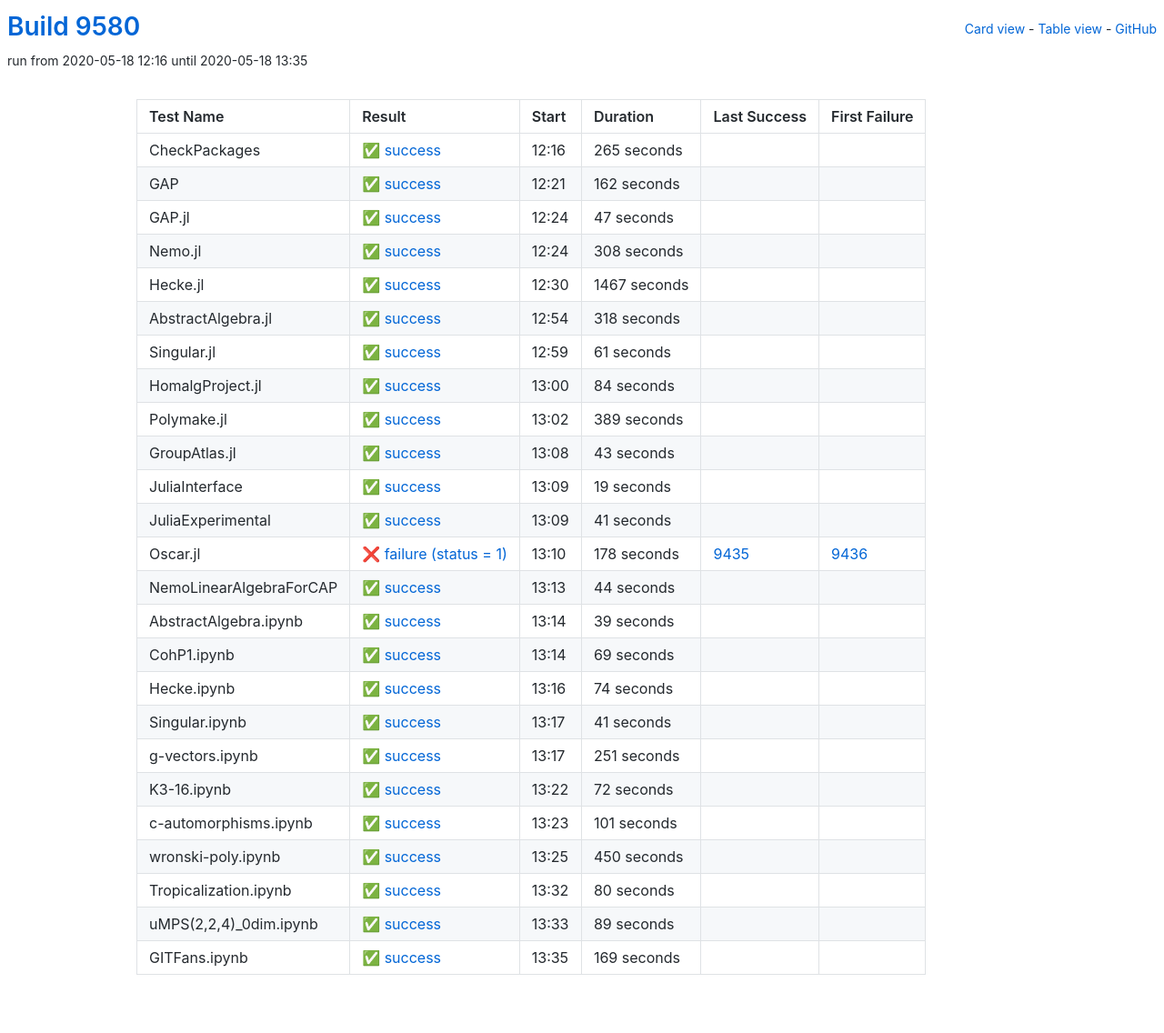
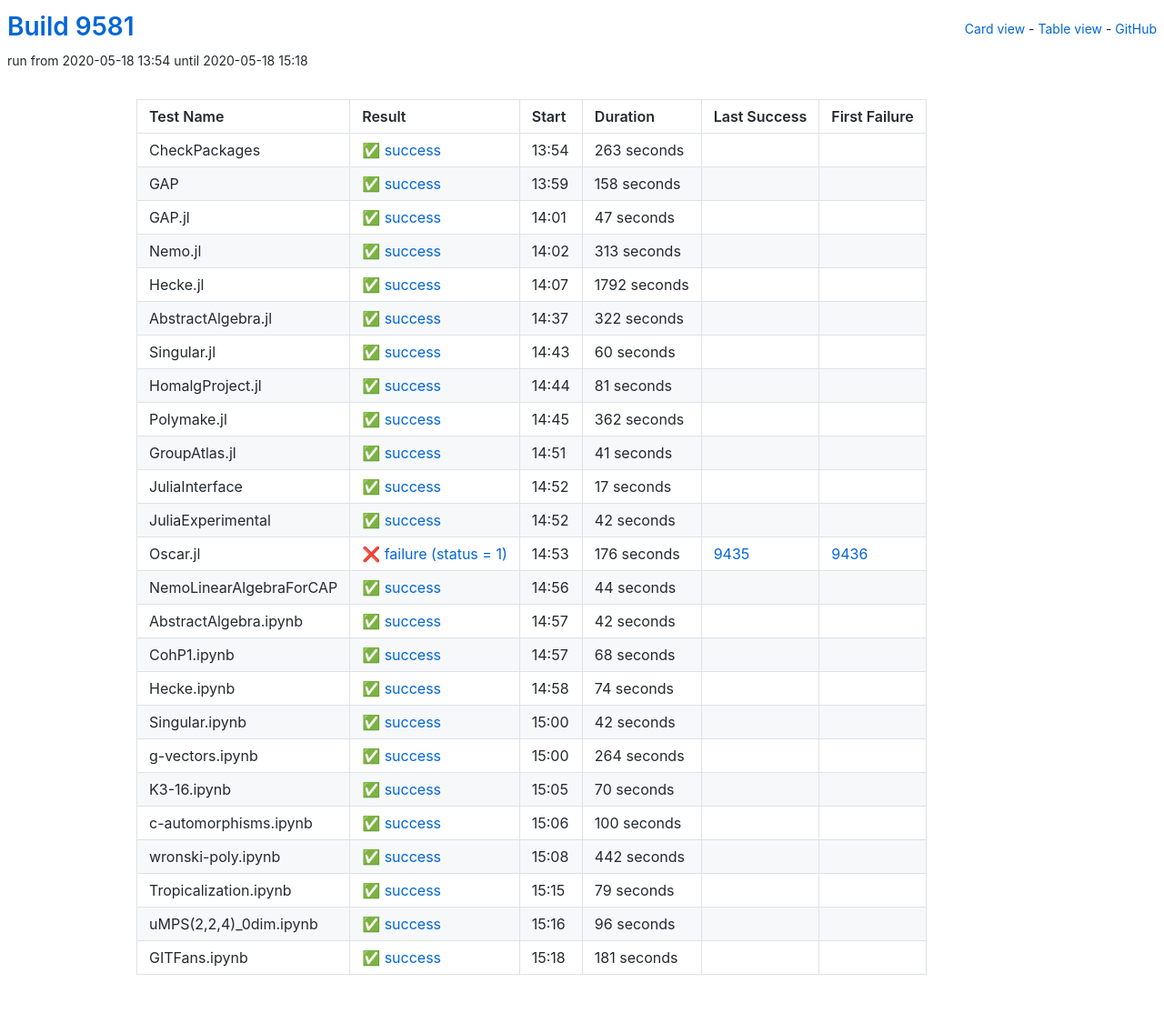
Before and after one commit to oscar-system/oscar-ci-status, a Jekyll site: the page built from table.html, in a window 1280 px wide. Shown: the whole page at 91% size. Built offline with Jekyll 4.4.1, drawn with Linux system fonts in a browser that asks for light colours.

Commit message:
Build 9581

```diff
--- a/_data/ci.yml
+++ b/_data/ci.yml
@@ -1,29 +1,29 @@
-build: 9580
-build_url: https://oscarci.mathematik.uni-kl.de/job/oscar/9580/
+build: 9581
+build_url: https://oscarci.mathematik.uni-kl.de/job/oscar/9581/
 job: oscar
 tests:
-- duration: 265
+- duration: 263
   exitcode: 0
   first_failure: false
   first_failure_url: null
   id: checkpackages
   last_success: false
   last_success_url: null
-  log: https://oscarci.mathematik.uni-kl.de/job/oscar/9580/artifact/logs/build-9580/CheckPackages.log
+  log: https://oscarci.mathematik.uni-kl.de/job/oscar/9581/artifact/logs/build-9581/CheckPackages.log
   name: CheckPackages
-  start: 2020-05-18 12:16
+  start: 2020-05-18 13:54
   status: success
   success: true
-- duration: 162
+- duration: 158
   exitcode: 0
   first_failure: false
   first_failure_url: null
   id: gap
   last_success: false
   last_success_url: null
-  log: https://oscarci.mathematik.uni-kl.de/job/oscar/9580/artifact/logs/build-9580/GAP.log
+  log: https://oscarci.mathematik.uni-kl.de/job/oscar/9581/artifact/logs/build-9581/GAP.log
   name: GAP
-  start: 2020-05-18 12:21
+  start: 2020-05-18 13:59
   status: success
   success: true
 - duration: 47
@@ -33,129 +33,129 @@ tests:
   id: gap-jl
   last_success: false
   last_success_url: null
-  log: https://oscarci.mathematik.uni-kl.de/job/oscar/9580/artifact/logs/build-9580/GAP.jl.log
+  log: https://oscarci.mathematik.uni-kl.de/job/oscar/9581/artifact/logs/build-9581/GAP.jl.log
   name: GAP.jl
-  start: 2020-05-18 12:24
+  start: 2020-05-18 14:01
   status: success
   success: true
-- duration: 308
+- duration: 313
   exitcode: 0
   first_failure: false
   first_failure_url: null
   id: nemo-jl
   last_success: false
   last_success_url: null
-  log: https://oscarci.mathematik.uni-kl.de/job/oscar/9580/artifact/logs/build-9580/Nemo.jl.log
+  log: https://oscarci.mathematik.uni-kl.de/job/oscar/9581/artifact/logs/build-9581/Nemo.jl.log
   name: Nemo.jl
-  start: 2020-05-18 12:24
+  start: 2020-05-18 14:02
   status: success
   success: true
-- duration: 1467
+- duration: 1792
   exitcode: 0
   first_failure: false
   first_failure_url: null
   id: hecke-jl
   last_success: false
   last_success_url: null
-  log: https://oscarci.mathematik.uni-kl.de/job/oscar/9580/artifact/logs/build-9580/Hecke.jl.log
+  log: https://oscarci.mathematik.uni-kl.de/job/oscar/9581/artifact/logs/build-9581/Hecke.jl.log
   name: Hecke.jl
-  start: 2020-05-18 12:30
+  start: 2020-05-18 14:07
   status: success
   success: true
-- duration: 318
+- duration: 322
   exitcode: 0
   first_failure: false
   first_failure_url: null
   id: abstractalgebra-jl
   last_success: false
   last_success_url: null
-  log: https://oscarci.mathematik.uni-kl.de/job/oscar/9580/artifact/logs/build-9580/AbstractAlgebra.jl.log
+  log: https://oscarci.mathematik.uni-kl.de/job/oscar/9581/artifact/logs/build-9581/AbstractAlgebra.jl.log
   name: AbstractAlgebra.jl
-  start: 2020-05-18 12:54
+  start: 2020-05-18 14:37
   status: success
   success: true
-- duration: 61
+- duration: 60
   exitcode: 0
   first_failure: false
   first_failure_url: null
   id: singular-jl
   last_success: false
   last_success_url: null
-  log: https://oscarci.mathematik.uni-kl.de/job/oscar/9580/artifact/logs/build-9580/Singular.jl.log
+  log: https://oscarci.mathematik.uni-kl.de/job/oscar/9581/artifact/logs/build-9581/Singular.jl.log
   name: Singular.jl
-  start: 2020-05-18 12:59
+  start: 2020-05-18 14:43
   status: success
   success: true
-- duration: 84
+- duration: 81
   exitcode: 0
   first_failure: false
   first_failure_url: null
   id: homalgproject-jl
   last_success: false
   last_success_url: null
-  log: https://oscarci.mathematik.uni-kl.de/job/oscar/9580/artifact/logs/build-9580/HomalgProject.jl.log
+  log: https://oscarci.mathematik.uni-kl.de/job/oscar/9581/artifact/logs/build-9581/HomalgProject.jl.log
   name: HomalgProject.jl
-  start: 2020-05-18 13:00
+  start: 2020-05-18 14:44
   status: success
   success: true
-- duration: 389
+- duration: 362
   exitcode: 0
   first_failure: false
   first_failure_url: null
   id: polymake-jl
   last_success: false
   last_success_url: null
-  log: https://oscarci.mathematik.uni-kl.de/job/oscar/9580/artifact/logs/build-9580/Polymake.jl.log
+  log: https://oscarci.mathematik.uni-kl.de/job/oscar/9581/artifact/logs/build-9581/Polymake.jl.log
   name: Polymake.jl
-  start: 2020-05-18 13:02
+  start: 2020-05-18 14:45
   status: success
   success: true
-- duration: 43
+- duration: 41
   exitcode: 0
   first_failure: false
   first_failure_url: null
   id: groupatlas-jl
   last_success: false
   last_success_url: null
-  log: https://oscarci.mathematik.uni-kl.de/job/oscar/9580/artifact/logs/build-9580/GroupAtlas.jl.log
+  log: https://oscarci.mathematik.uni-kl.de/job/oscar/9581/artifact/logs/build-9581/GroupAtlas.jl.log
   name: GroupAtlas.jl
-  start: 2020-05-18 13:08
+  start: 2020-05-18 14:51
   status: success
   success: true
-- duration: 19
+- duration: 17
   exitcode: 0
   first_failure: false
   first_failure_url: null
   id: juliainterface
   last_success: false
   last_success_url: null
-  log: https://oscarci.mathematik.uni-kl.de/job/oscar/9580/artifact/logs/build-9580/JuliaInterface.log
+  log: https://oscarci.mathematik.uni-kl.de/job/oscar/9581/artifact/logs/build-9581/JuliaInterface.log
   name: JuliaInterface
-  start: 2020-05-18 13:09
+  start: 2020-05-18 14:52
   status: success
   success: true
-- duration: 41
+- duration: 42
   exitcode: 0
   first_failure: false
   first_failure_url: null
   id: juliaexperimental
   last_success: false
   last_success_url: null
-  log: https://oscarci.mathematik.uni-kl.de/job/oscar/9580/artifact/logs/build-9580/JuliaExperimental.log
+  log: https://oscarci.mathematik.uni-kl.de/job/oscar/9581/artifact/logs/build-9581/JuliaExperimental.log
   name: JuliaExperimental
-  start: 2020-05-18 13:09
+  start: 2020-05-18 14:52
   status: success
   success: true
-- duration: 178
+- duration: 176
   exitcode: 1
   first_failure: 9436
   first_failure_url: https://oscarci.mathematik.uni-kl.de/job/oscar/9436/
   id: oscar-jl
   last_success: 9435
   last_success_url: https://oscarci.mathematik.uni-kl.de/job/oscar/9435/
-  log: https://oscarci.mathematik.uni-kl.de/job/oscar/9580/artifact/logs/build-9580/Oscar.jl.log
+  log: https://oscarci.mathematik.uni-kl.de/job/oscar/9581/artifact/logs/build-9581/Oscar.jl.log
   name: Oscar.jl
-  start: 2020-05-18 13:10
+  start: 2020-05-18 14:53
   status: failure
   success: false
 - duration: 44
@@ -165,33 +165,33 @@ tests:
   id: nemolinearalgebraforcap
   last_success: false
   last_success_url: null
-  log: https://oscarci.mathematik.uni-kl.de/job/oscar/9580/artifact/logs/build-9580/NemoLinearAlgebraForCAP.log
+  log: https://oscarci.mathematik.uni-kl.de/job/oscar/9581/artifact/logs/build-9581/NemoLinearAlgebraForCAP.log
   name: NemoLinearAlgebraForCAP
-  start: 2020-05-18 13:13
+  start: 2020-05-18 14:56
   status: success
   success: true
-- duration: 39
+- duration: 42
   exitcode: 0
   first_failure: false
   first_failure_url: null
   id: abstractalgebra-ipynb
   last_success: false
   last_success_url: null
-  log: https://oscarci.mathematik.uni-kl.de/job/oscar/9580/artifact/logs/build-9580/AbstractAlgebra.ipynb.log
+  log: https://oscarci.mathematik.uni-kl.de/job/oscar/9581/artifact/logs/build-9581/AbstractAlgebra.ipynb.log
   name: AbstractAlgebra.ipynb
-  start: 2020-05-18 13:14
+  start: 2020-05-18 14:57
   status: success
   success: true
-- duration: 69
+- duration: 68
   exitcode: 0
   first_failure: false
   first_failure_url: null
   id: cohp1-ipynb
   last_success: false
   last_success_url: null
-  log: https://oscarci.mathematik.uni-kl.de/job/oscar/9580/artifact/logs/build-9580/CohP1.ipynb.log
+  log: https://oscarci.mathematik.uni-kl.de/job/oscar/9581/artifact/logs/build-9581/CohP1.ipynb.log
   name: CohP1.ipynb
-  start: 2020-05-18 13:14
+  start: 2020-05-18 14:57
   status: success
   success: true
 - duration: 74
@@ -201,104 +201,104 @@ tests:
   id: hecke-ipynb
   last_success: false
   last_success_url: null
-  log: https://oscarci.mathematik.uni-kl.de/job/oscar/9580/artifact/logs/build-9580/Hecke.ipynb.log
+  log: https://oscarci.mathematik.uni-kl.de/job/oscar/9581/artifact/logs/build-9581/Hecke.ipynb.log
   name: Hecke.ipynb
-  start: 2020-05-18 13:16
+  start: 2020-05-18 14:58
   status: success
   success: true
-- duration: 41
+- duration: 42
   exitcode: 0
   first_failure: false
   first_failure_url: null
   id: singular-ipynb
   last_success: false
   last_success_url: null
-  log: https://oscarci.mathematik.uni-kl.de/job/oscar/9580/artifact/logs/build-9580/Singular.ipynb.log
+  log: https://oscarci.mathematik.uni-kl.de/job/oscar/9581/artifact/logs/build-9581/Singular.ipynb.log
   name: Singular.ipynb
-  start: 2020-05-18 13:17
+  start: 2020-05-18 15:00
   status: success
   success: true
-- duration: 251
+- duration: 264
   exitcode: 0
   first_failure: false
   first_failure_url: null
   id: g-vectors-ipynb
   last_success: false
   last_success_url: null
-  log: https://oscarci.mathematik.uni-kl.de/job/oscar/9580/artifact/logs/build-9580/g-vectors.ipynb.log
+  log: https://oscarci.mathematik.uni-kl.de/job/oscar/9581/artifact/logs/build-9581/g-vectors.ipynb.log
   name: g-vectors.ipynb
-  start: 2020-05-18 13:17
+  start: 2020-05-18 15:00
   status: success
   success: true
-- duration: 72
+- duration: 70
   exitcode: 0
   first_failure: false
   first_failure_url: null
   id: k3-16-ipynb
   last_success: false
   last_success_url: null
-  log: https://oscarci.mathematik.uni-kl.de/job/oscar/9580/artifact/logs/build-9580/K3-16.ipynb.log
+  log: https://oscarci.mathematik.uni-kl.de/job/oscar/9581/artifact/logs/build-9581/K3-16.ipynb.log
   name: K3-16.ipynb
-  start: 2020-05-18 13:22
+  start: 2020-05-18 15:05
   status: success
   success: true
-- duration: 101
+- duration: 100
   exitcode: 0
   first_failure: false
   first_failure_url: null
   id: c-automorphisms-ipynb
   last_success: false
   last_success_url: null
-  log: https://oscarci.mathematik.uni-kl.de/job/oscar/9580/artifact/logs/build-9580/c-automorphisms.ipynb.log
+  log: https://oscarci.mathematik.uni-kl.de/job/oscar/9581/artifact/logs/build-9581/c-automorphisms.ipynb.log
   name: c-automorphisms.ipynb
-  start: 2020-05-18 13:23
+  start: 2020-05-18 15:06
   status: success
   success: true
-- duration: 450
+- duration: 442
   exitcode: 0
   first_failure: false
   first_failure_url: null
   id: wronski-poly-ipynb
   last_success: false
   last_success_url: null
-  log: https://oscarci.mathematik.uni-kl.de/job/oscar/9580/artifact/logs/build-9580/wronski-poly.ipynb.log
+  log: https://oscarci.mathematik.uni-kl.de/job/oscar/9581/artifact/logs/build-9581/wronski-poly.ipynb.log
   name: wronski-poly.ipynb
-  start: 2020-05-18 13:25
+  start: 2020-05-18 15:08
   status: success
   success: true
-- duration: 80
+- duration: 79
   exitcode: 0
   first_failure: false
   first_failure_url: null
   id: tropicalization-ipynb
   last_success: false
   last_success_url: null
-  log: https://oscarci.mathematik.uni-kl.de/job/oscar/9580/artifact/logs/build-9580/Tropicalization.ipynb.log
+  log: https://oscarci.mathematik.uni-kl.de/job/oscar/9581/artifact/logs/build-9581/Tropicalization.ipynb.log
   name: Tropicalization.ipynb
-  start: 2020-05-18 13:32
+  start: 2020-05-18 15:15
   status: success
   success: true
-- duration: 89
+- duration: 96
   exitcode: 0
   first_failure: false
   first_failure_url: null
   id: umps-2-2-4-0dim-ipynb
   last_success: false
   last_success_url: null
-  log: https://oscarci.mathematik.uni-kl.de/job/oscar/9580/artifact/logs/build-9580/uMPS-2-2-4-_0dim.ipynb.log
+  log: https://oscarci.mathematik.uni-kl.de/job/oscar/9581/artifact/logs/build-9581/uMPS-2-2-4-_0dim.ipynb.log
   name: uMPS(2,2,4)_0dim.ipynb
-  start: 2020-05-18 13:33
+  start: 2020-05-18 15:16
   status: success
   success: true
-- duration: 169
+- duration: 181
   exitcode: 0
   first_failure: false
   first_failure_url: null
   id: gitfans-ipynb
   last_success: false
   last_success_url: null
-  log: https://oscarci.mathematik.uni-kl.de/job/oscar/9580/artifact/logs/build-9580/GITFans.ipynb.log
+  log: https://oscarci.mathematik.uni-kl.de/job/oscar/9581/artifact/logs/build-9581/GITFans.ipynb.log
   name: GITFans.ipynb
-  start: 2020-05-18 13:35
+  start: 2020-05-18 15:18
   status: success
   success: true
```
Also changed, not shown: README.md.
